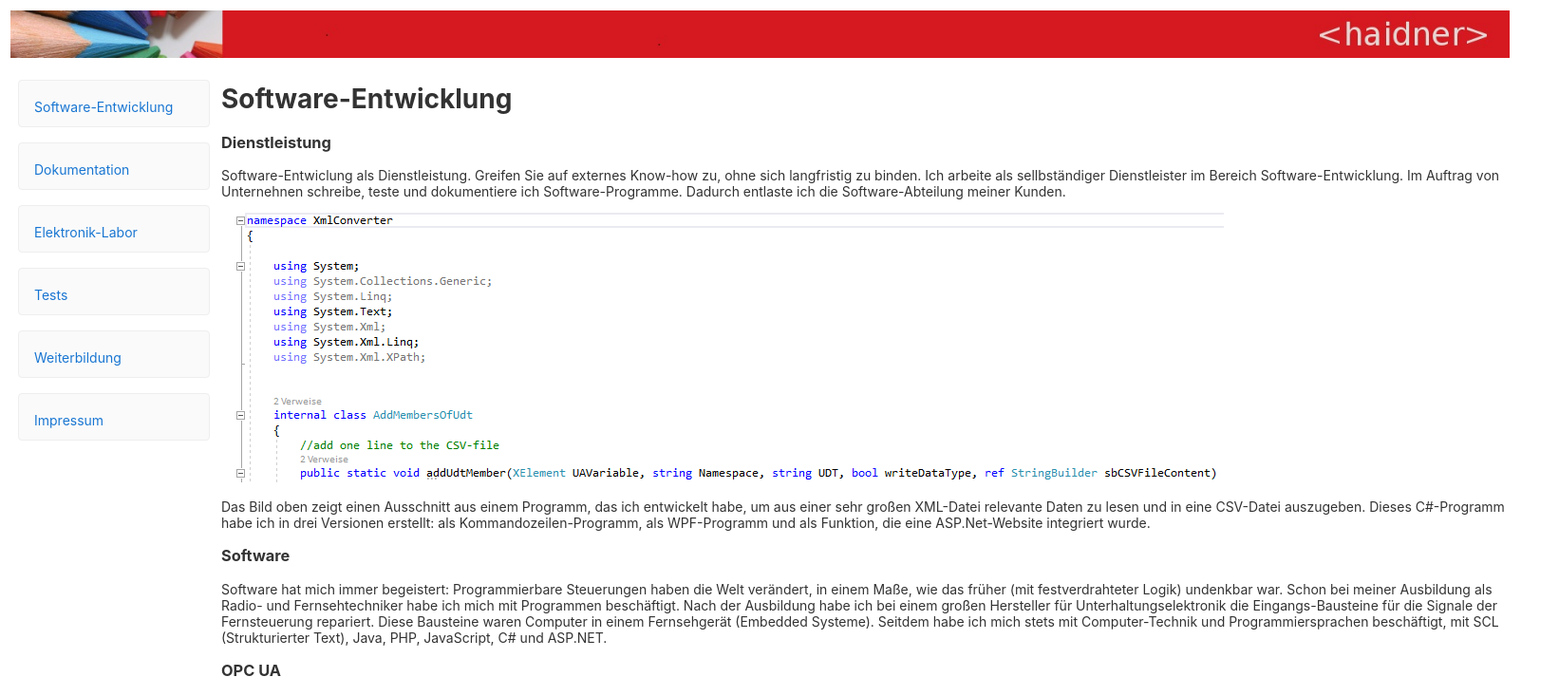
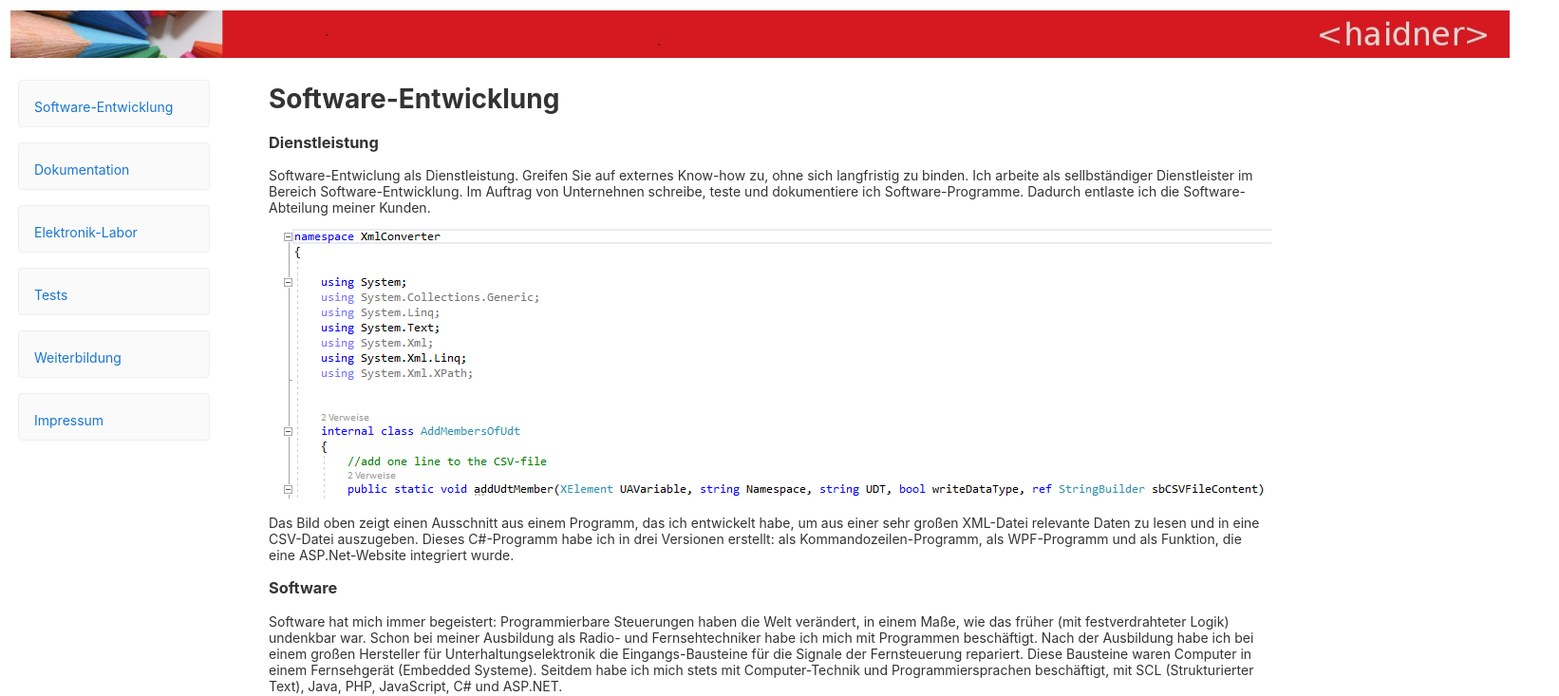
Before and after one commit to haidner1/angular-azure-pipeline, an Angular app: page /software in a window 1280 px wide. Shown: the top 733 px of the page at 95% size, 1642 px wide, since content can reach past the window. Built offline with nearby package versions, Linux system fonts and the light colour scheme.

Commit message:
content smaller

```diff
--- a/src/app/app.component.css
+++ b/src/app/app.component.css
@@ -59,7 +59,7 @@
   .content {
     margin: 82px auto 32px;
     padding: 0 16px;
-    max-width: 960px;
+    width: 440px;
     align-items: center;
   }
 
@@ -254,6 +254,10 @@
     z-index: -10;
     width: 1920px;
   }
+  body {
+
+    max-width: 400px;
+  }
 
   td {
     vertical-align: top;
@@ -262,7 +266,7 @@
 
 
   /* Responsive Styles */
-  @media screen and (max-width: 767px) {
+  @media screen and (max-width: 650px) {
 
     .card-container > *:not(.circle-link) ,
     .terminal {
--- a/src/app/app.component.html
+++ b/src/app/app.component.html
@@ -67,7 +67,11 @@
   </td>
 
   <!-- Content-->
-  <td><router-outlet></router-outlet></td>
+  <td>
+
+    <router-outlet></router-outlet>
+
+  </td>
 
 </tr>
 
--- a/src/styles.css
+++ b/src/styles.css
@@ -1 +1,13 @@
 /* You can add global styles to this file, and also import other style files */
+body {
+
+margin-right: 1200px;
+
+}
+
+.content {
+
+    margin-left: 50px;
+    margin-right: 300px;
+
+}
```
Also changed, not shown: package.json (+1 -6 lines), 1 other file (tests, documents, lock files or other folders).
